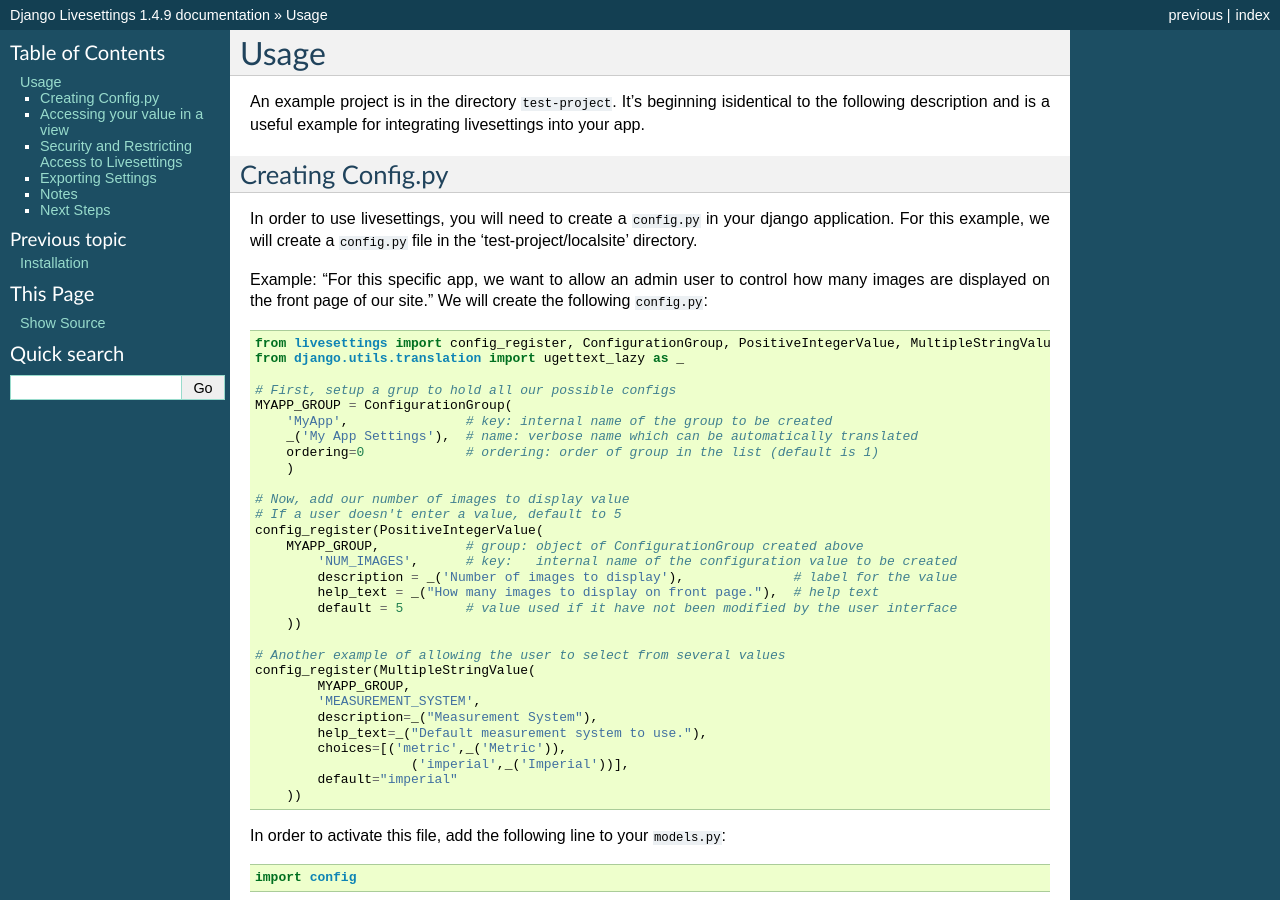
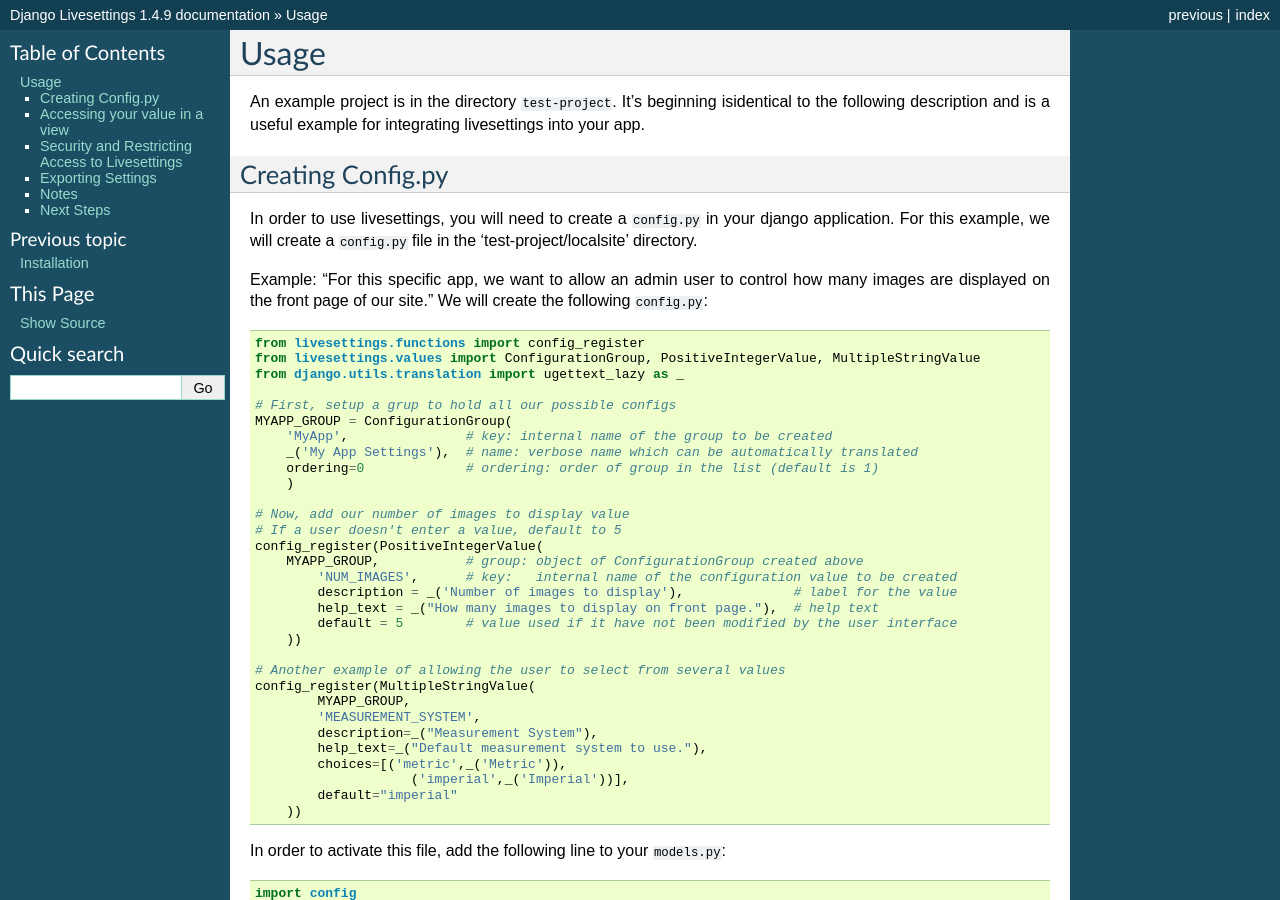
Before and after one commit to kunaldeo/django-livesettings3, a Sphinx documentation site: the page built from docs/usage.rst, in a window 1280 px wide and 900 px high. Built offline with Sphinx 7.4.7, drawn with Linux system fonts in a browser that asks for light colours.

Commit message:
Correction for import statements.

```diff
--- a/docs/usage.rst
+++ b/docs/usage.rst
@@ -13,7 +13,8 @@ For this example, we will create a :file:`config.py` file in the 'test-project/l
 Example: "For this specific app, we want to allow an admin user to control how many images are displayed on the front page of our site."
 We will create the following :file:`config.py`::
 
-    from livesettings import config_register, ConfigurationGroup, PositiveIntegerValue, MultipleStringValue
+    from livesettings.functions import config_register
+    from livesettings.values import ConfigurationGroup, PositiveIntegerValue, MultipleStringValue
     from django.utils.translation import ugettext_lazy as _
 
     # First, setup a grup to hold all our possible configs
```
